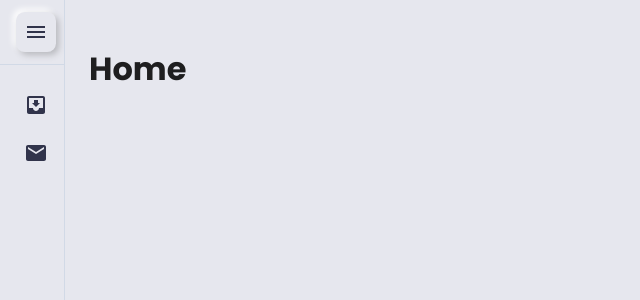
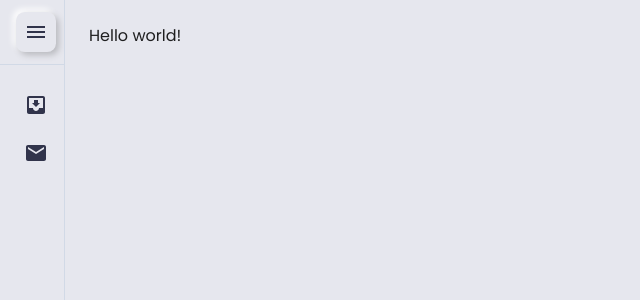
Before and after one commit to airacalins/savewise, a React (Vite) app: page / in a window 1280 px wide. Shown: the top 300 px of the page, without its empty margins (0-640 px from the left). Built offline with nearby package versions, Linux system fonts and the light colour scheme.

Commit message:
feat: navigation

```diff
--- a/package.json
+++ b/package.json
@@ -15,7 +15,8 @@
     "@mui/icons-material": "^6.1.2",
     "@mui/material": "^6.1.2",
     "react": "^18.3.1",
-    "react-dom": "^18.3.1"
+    "react-dom": "^18.3.1",
+    "react-router-dom": "^6.26.2"
   },
   "devDependencies": {
     "@eslint/js": "^9.11.1",
--- a/src/App.tsx
+++ /dev/null
@@ -1,11 +0,0 @@
-import { SidebarDrawer } from "./components/drawers/SidebarDrawer";
-
-function App() {
-  return (
-    <>
-      <SidebarDrawer />
-    </>
-  );
-}
-
-export default App;
--- /dev/null
+++ b/src/components/containers/OutletPage.tsx
@@ -0,0 +1,33 @@
+import Box from "@mui/material/Box";
+import CssBaseline from "@mui/material/CssBaseline";
+import { colors } from "../../theme/colors";
+import { SidebarDrawer } from "../drawers/SidebarDrawer";
+import { useVisibilityState } from "../../hooks/useVisibilityState";
+import { Outlet } from "react-router-dom";
+
+export const OutletPage = () => {
+  const sidebarDrawer = useVisibilityState();
+
+  return (
+    <Box sx={{ display: "flex" }}>
+      <CssBaseline />
+      <SidebarDrawer
+        isOpen={sidebarDrawer.isVisible}
+        onDrawerOpen={sidebarDrawer.show}
+        onDrawerClose={sidebarDrawer.hide}
+      />
+      <Box
+        component="main"
+        sx={{
+          backgroundColor: colors.primary,
+          display: "flex",
+          flexGrow: 1,
+          height: "100vh",
+          p: 3,
+        }}
+      >
+        <Outlet />
+      </Box>
+    </Box>
+  );
+};
--- a/src/components/drawers/SidebarDrawer.tsx
+++ b/src/components/drawers/SidebarDrawer.tsx
@@ -1,9 +1,7 @@
 import * as React from "react";
 import { styled, useTheme, Theme, CSSObject } from "@mui/material/styles";
-import Box from "@mui/material/Box";
 import MuiDrawer from "@mui/material/Drawer";
 import List from "@mui/material/List";
-import CssBaseline from "@mui/material/CssBaseline";
 import Divider from "@mui/material/Divider";
 import IconButton from "@mui/material/IconButton";
 import MenuIcon from "@mui/icons-material/Menu";
@@ -15,7 +13,6 @@ import ListItemIcon from "@mui/material/ListItemIcon";
 import ListItemText from "@mui/material/ListItemText";
 import InboxIcon from "@mui/icons-material/MoveToInbox";
 import MailIcon from "@mui/icons-material/Mail";
-import { colors } from "../../theme/colors";
 
 const drawerWidth = 240;
 
@@ -74,25 +71,37 @@ const Drawer = styled(MuiDrawer, {
   ],
 }));
 
-export const SidebarDrawer = () => {
+const sideNavs = [
+  {
+    key: "home",
+    name: "Home",
+    link: "/",
+  },
+  {
+    key: "accounts",
+    name: "Accounts",
+    link: "/accounts",
+  },
+];
+
+interface SidebarDrawerProps {
+  isOpen: boolean;
+  onDrawerOpen: () => void;
+  onDrawerClose: () => void;
+}
+
+export const SidebarDrawer: React.FC<SidebarDrawerProps> = ({
+  isOpen,
+  onDrawerOpen,
+  onDrawerClose,
+}) => {
   const theme = useTheme();
-  const [open, setOpen] = React.useState(false);
-
-  const handleDrawerOpen = () => {
-    setOpen(true);
-  };
-
-  const handleDrawerClose = () => {
-    setOpen(false);
-  };
 
   return (
-    <Box sx={{ display: "flex" }}>
-      <CssBaseline />
-      <Drawer variant="permanent" open={open}>
+    <Drawer variant="permanent" open={isOpen}>
       <DrawerHeader>
-          {open ? (
-            <IconButton onClick={handleDrawerClose}>
+        {isOpen ? (
+          <IconButton onClick={onDrawerClose}>
             {theme.direction === "rtl" ? (
               <ChevronRightIcon />
             ) : (
@@ -100,22 +109,23 @@ export const SidebarDrawer = () => {
             )}
           </IconButton>
         ) : (
-            <IconButton aria-label="open drawer" onClick={handleDrawerOpen}>
+          <IconButton aria-label="open drawer" onClick={onDrawerOpen}>
             <MenuIcon />
           </IconButton>
         )}
       </DrawerHeader>
       <Divider />
       <List>
-          {["Home", "Accounts"].map((text, index) => (
-            <ListItem key={text} disablePadding sx={{ display: "block" }}>
+        {sideNavs.map((sideNav, index) => (
+          <ListItem key={sideNav.key} disablePadding sx={{ display: "block" }}>
             <ListItemButton
+              onClick={() => (window.location.href = sideNav.link)}
               sx={[
                 {
                   minHeight: 48,
                   px: 2.5,
                 },
-                  open
+                isOpen
                   ? {
                       justifyContent: "initial",
                     }
@@ -130,7 +140,7 @@ export const SidebarDrawer = () => {
                     minWidth: 0,
                     justifyContent: "center",
                   },
-                    open
+                  isOpen
                     ? {
                         mr: 3,
                       }
@@ -142,9 +152,9 @@ export const SidebarDrawer = () => {
                 {index % 2 === 0 ? <InboxIcon /> : <MailIcon />}
               </ListItemIcon>
               <ListItemText
-                  primary={text}
+                primary={sideNav.name}
                 sx={[
-                    open
+                  isOpen
                     ? {
                         opacity: 1,
                       }
@@ -158,18 +168,5 @@ export const SidebarDrawer = () => {
         ))}
       </List>
     </Drawer>
-      <Box
-        component="main"
-        sx={{
-          backgroundColor: colors.primary,
-          display: "flex",
-          flexGrow: 1,
-          height: "100vh",
-          p: 3,
-        }}
-      >
-        <h1>Home</h1>
-      </Box>
-    </Box>
   );
 };
--- /dev/null
+++ b/src/hooks/useVisibilityState.ts
@@ -0,0 +1,19 @@
+import { useState } from "react";
+
+interface BooleanState {
+  isVisible: boolean;
+  show: () => void;
+  hide: () => void;
+  toggle: () => void;
+}
+
+export const useVisibilityState = (): BooleanState => {
+  const [isShown, setIsShown] = useState(false);
+
+  return {
+    isVisible: isShown,
+    show: () => setIsShown(true),
+    hide: () => setIsShown(false),
+    toggle: () => setIsShown(!isShown),
+  };
+};
--- a/src/main.tsx
+++ b/src/main.tsx
@@ -1,14 +1,15 @@
 import { StrictMode } from "react";
 import { createRoot } from "react-dom/client";
-import App from "./App.tsx";
 import "./index.css";
 import { ThemeProvider } from "@mui/material";
 import { theme } from "./theme/theme.ts";
+import { RouterProvider } from "react-router-dom";
+import { router } from "./routes/AppRoutes.tsx";
 
 createRoot(document.getElementById("root")!).render(
   <StrictMode>
     <ThemeProvider theme={theme}>
-      <App />
+      <RouterProvider router={router} />
     </ThemeProvider>
   </StrictMode>
 );
--- /dev/null
+++ b/src/routes/AppRoutes.tsx
@@ -0,0 +1,19 @@
+import { createBrowserRouter } from "react-router-dom";
+import { OutletPage } from "../components/containers/OutletPage";
+
+export const router = createBrowserRouter([
+  {
+    path: "/",
+    element: <OutletPage />,
+    children: [
+      {
+        path: "/",
+        element: <div>Hello world!</div>,
+      },
+      {
+        path: "accounts",
+        element: <div>About Page</div>,
+      },
+    ],
+  },
+]);
```
Also changed, not shown: 1 other file (tests, documents, lock files or other folders). Lines whose indentation alone changed are shown as unchanged.
